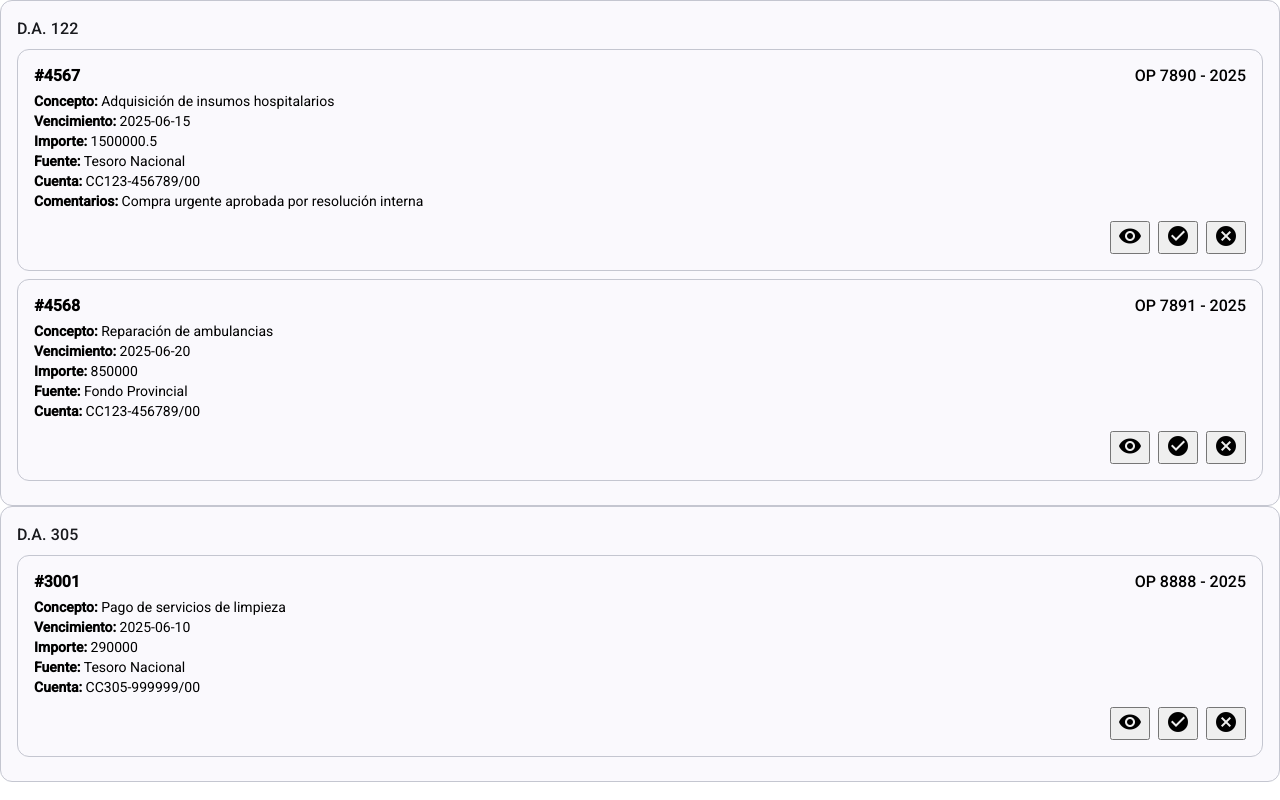
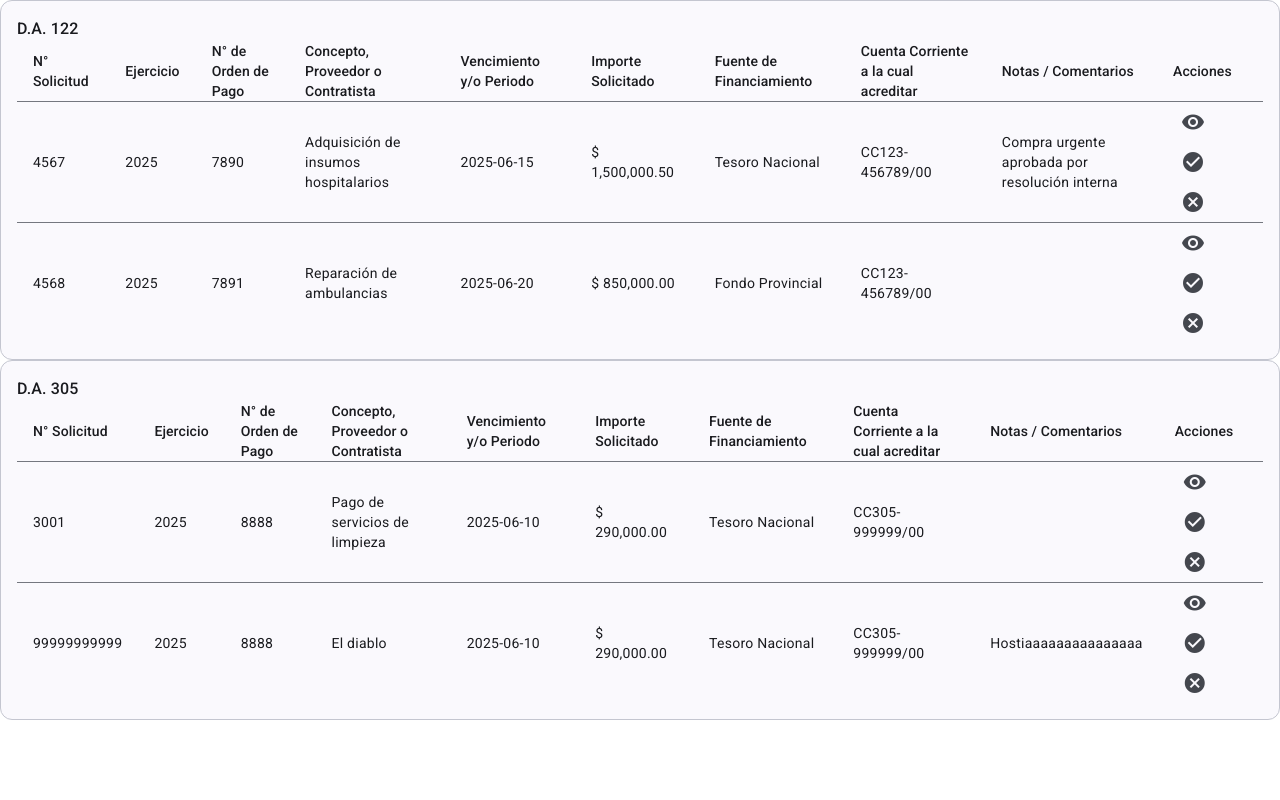
Before and after one commit to baypablosantiago/Tesoreria-Control-Pedidos, an Angular app: page / in a window 1280 px wide. Built offline with nearby package versions, Linux system fonts and the light colour scheme.

Commit message:
new example structure

```diff
--- a/src/app/components/da-card/da-card.component.html
+++ b/src/app/components/da-card/da-card.component.html
@@ -4,9 +4,80 @@
   </mat-card-header>
 
   <mat-card-content>
-    <app-request-row
-      *ngFor="let request of requests"
-      [request]="request"
-    ></app-request-row>
+    <table mat-table [dataSource]="requests" class="mat-elevation-z1 full-width-table">
+
+      <!-- Número de solicitud -->
+      <ng-container matColumnDef="N° de Solicitud">
+        <th mat-header-cell *matHeaderCellDef>N° Solicitud</th>
+        <td mat-cell *matCellDef="let req"> {{ req.requestNumber }} </td>
+      </ng-container>
+
+      <!-- Año fiscal -->
+      <ng-container matColumnDef="Ejercicio">
+        <th mat-header-cell *matHeaderCellDef>Ejercicio</th>
+        <td mat-cell *matCellDef="let req"> {{ req.fiscalYear }} </td>
+      </ng-container>
+
+      <!-- Orden de pago -->
+      <ng-container matColumnDef="N° de Orden de Pago">
+        <th mat-header-cell *matHeaderCellDef>N° de Orden de Pago</th>
+        <td mat-cell *matCellDef="let req"> {{ req.paymentOrderNumber }} </td>
+      </ng-container>
+
+      <!-- Concepto -->
+      <ng-container matColumnDef="Concepto, Proveedor o Contratista">
+        <th mat-header-cell *matHeaderCellDef>Concepto, Proveedor o Contratista</th>
+        <td mat-cell *matCellDef="let req"> {{ req.concept }} </td>
+      </ng-container>
+
+      <!-- Vencimiento -->
+      <ng-container matColumnDef="Vencimiento y/o Periodo">
+        <th mat-header-cell *matHeaderCellDef>Vencimiento y/o Periodo</th>
+        <td mat-cell *matCellDef="let req"> {{ req.dueDate }} </td>
+      </ng-container>
+
+      <!-- Importe -->
+      <ng-container matColumnDef="Importe Solicitado">
+        <th mat-header-cell *matHeaderCellDef>Importe Solicitado</th>
+        <td mat-cell *matCellDef="let req"> {{ req.amount | currency:'$ ' }} </td>
+      </ng-container>
+
+      <!-- Fuente -->
+      <ng-container matColumnDef="Fuente de Financiamiento">
+        <th mat-header-cell *matHeaderCellDef>Fuente de Financiamiento</th>
+        <td mat-cell *matCellDef="let req"> {{ req.fundingSource }} </td>
+      </ng-container>
+
+      <!-- Cuenta -->
+      <ng-container matColumnDef="Cuenta Corriente a la cual acreditar">
+        <th mat-header-cell *matHeaderCellDef>Cuenta Corriente a la cual acreditar</th>
+        <td mat-cell *matCellDef="let req"> {{ req.checkingAccount }} </td>
+      </ng-container>
+
+      <!-- Comentarios -->
+      <ng-container matColumnDef="Notas / Comentarios">
+        <th mat-header-cell *matHeaderCellDef>Notas / Comentarios</th>
+        <td mat-cell *matCellDef="let req"> {{ req.comments }} </td>
+      </ng-container>
+
+      <!-- Acciones -->
+      <ng-container matColumnDef="Acciones">
+        <th mat-header-cell *matHeaderCellDef>Acciones</th>
+        <td mat-cell *matCellDef="let req">
+          <button mat-icon-button color="primary" aria-label="Ver">
+            <mat-icon>visibility</mat-icon>
+          </button>
+          <button mat-icon-button color="accent" aria-label="Aprobar">
+            <mat-icon>check_circle</mat-icon>
+          </button>
+          <button mat-icon-button color="warn" aria-label="Rechazar">
+            <mat-icon>cancel</mat-icon>
+          </button>
+        </td>
+      </ng-container>
+
+      <tr mat-header-row *matHeaderRowDef="displayedColumns"></tr>
+      <tr mat-row *matRowDef="let row; columns: displayedColumns;"></tr>
+    </table>
   </mat-card-content>
 </mat-card>
--- a/src/app/components/da-card/da-card.component.ts
+++ b/src/app/components/da-card/da-card.component.ts
@@ -2,21 +2,38 @@ import {ChangeDetectionStrategy, Component, Input} from '@angular/core';
 import {MatButtonModule} from '@angular/material/button';
 import {MatCardModule} from '@angular/material/card';
 import { FundingRequest } from '../../models/FundingRequest';
-import { RequestRowComponent } from "../request-row/request-row.component";
 import { CommonModule } from '@angular/common';
-
+import { MatIconModule } from '@angular/material/icon';
+import { MatTableModule } from '@angular/material/table';
 
 @Component({
   selector: 'app-da-card',
   templateUrl: 'da-card.component.html',
-  imports: [MatCardModule, MatButtonModule, RequestRowComponent,CommonModule],
+  imports: [
+    CommonModule,
+    MatCardModule,
+    MatIconModule,
+    MatButtonModule,
+    MatTableModule
+  ],
   changeDetection: ChangeDetectionStrategy.OnPush,
 })
 export class DaCardComponent {
 
 @Input() requests: FundingRequest[] = [];
 @Input() daTitle: string = '';
-
+displayedColumns = [
+    'N° de Solicitud',
+    'Ejercicio',
+    'N° de Orden de Pago',
+    'Concepto, Proveedor o Contratista',
+    'Vencimiento y/o Periodo',
+    'Importe Solicitado',
+    'Fuente de Financiamiento',
+    'Cuenta Corriente a la cual acreditar',
+    'Notas / Comentarios',
+    'Acciones'
+  ];
 
 
 }
--- a/src/app/components/dashboard/dashboard.component.ts
+++ b/src/app/components/dashboard/dashboard.component.ts
@@ -49,7 +49,21 @@ export class DashboardComponent {
       fundingSource: 'Tesoro Nacional',
       checkingAccount: 'CC305-999999/00',
       comments: ''
+    },
+    {
+      id: 4,
+      da: 305,
+      requestNumber: 99999999999,
+      fiscalYear: 2025,
+      paymentOrderNumber: 8888,
+      concept: 'El diablo',
+      dueDate: '2025-06-10',
+      amount: 290000.00,
+      fundingSource: 'Tesoro Nacional',
+      checkingAccount: 'CC305-999999/00',
+      comments: 'Hostiaaaaaaaaaaaaaaa'
     }
+
   ];
 
   // Agrupado por DA
--- a/src/app/components/request-row/request-row.component.html
+++ /dev/null
@@ -1,27 +0,0 @@
-<mat-card class="request-card" appearance="outlined">
-  <div class="request-header">
-    <strong>#{{ request.requestNumber }}</strong>
-    <span>OP {{ request.paymentOrderNumber }} - {{ request.fiscalYear }}</span>
-  </div>
-
-  <div class="request-body">
-    <div><strong>Concepto:</strong> {{ request.concept }}</div>
-    <div><strong>Vencimiento:</strong> {{ request.dueDate }}</div>
-    <div><strong>Importe:</strong> {{ request.amount }}</div>
-    <div><strong>Fuente:</strong> {{ request.fundingSource }}</div>
-    <div><strong>Cuenta:</strong> {{ request.checkingAccount }}</div>
-    <div *ngIf="request.comments"><strong>Comentarios:</strong> {{ request.comments }}</div>
-  </div>
-
-  <div class="request-actions">
-    <button mat-icon-button color="primary" aria-label="Ver">
-      <mat-icon>visibility</mat-icon>
-    </button>
-    <button mat-icon-button color="accent" aria-label="Aprobar">
-      <mat-icon>check_circle</mat-icon>
-    </button>
-    <button mat-icon-button color="warn" aria-label="Rechazar">
-      <mat-icon>cancel</mat-icon>
-    </button>
-  </div>
-</mat-card>
--- a/src/app/components/request-row/request-row.component.scss
+++ /dev/null
@@ -1,24 +0,0 @@
-.request-card {
-  margin: 0.5rem 0;
-  padding: 1rem;
-
-  .request-header {
-    display: flex;
-    justify-content: space-between;
-    font-weight: 500;
-    margin-bottom: 0.5rem;
-  }
-
-  .request-body {
-    display: grid;
-    gap: 0.25rem;
-    font-size: 14px;
-  }
-
-  .request-actions {
-    margin-top: 0.75rem;
-    display: flex;
-    justify-content: flex-end;
-    gap: 0.5rem;
-  }
-}
```
Also changed, not shown: src/app/components/request-row/request-row.component.ts (deleted, +0 -16 lines), 1 other file (tests, documents, lock files or other folders).
